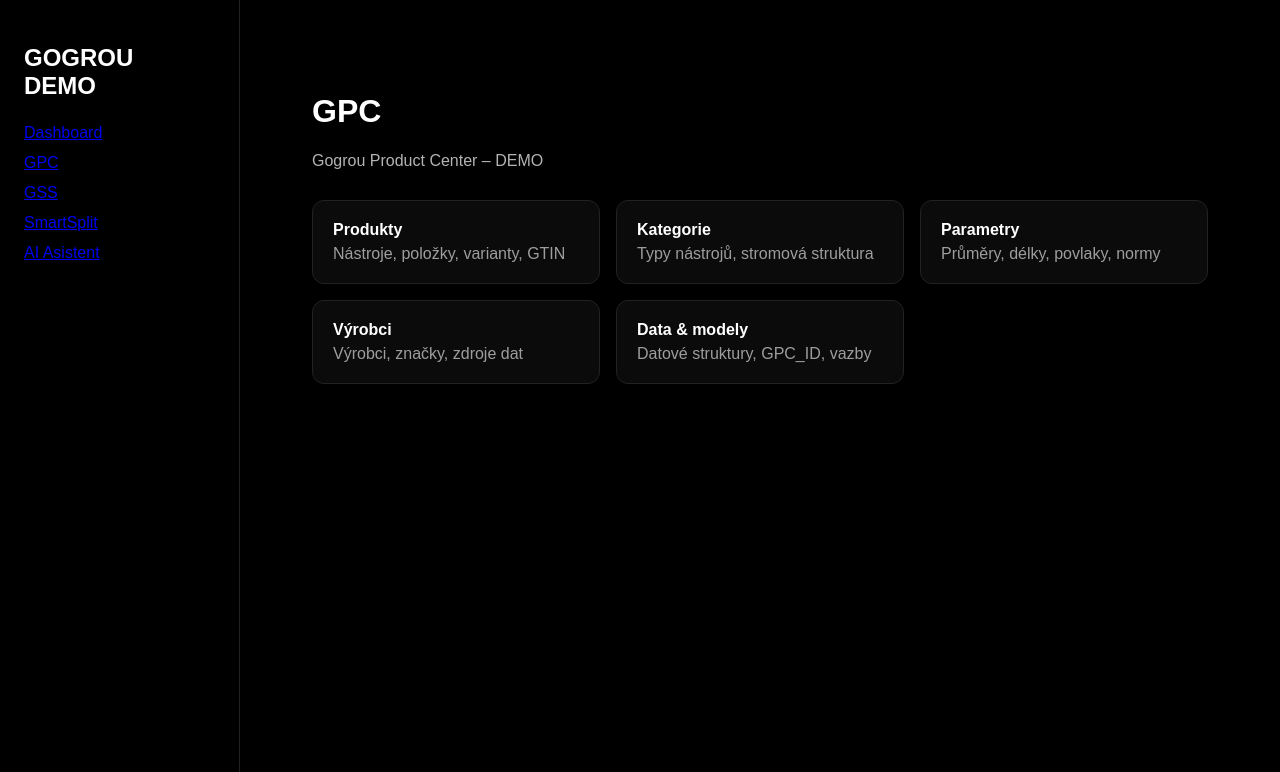
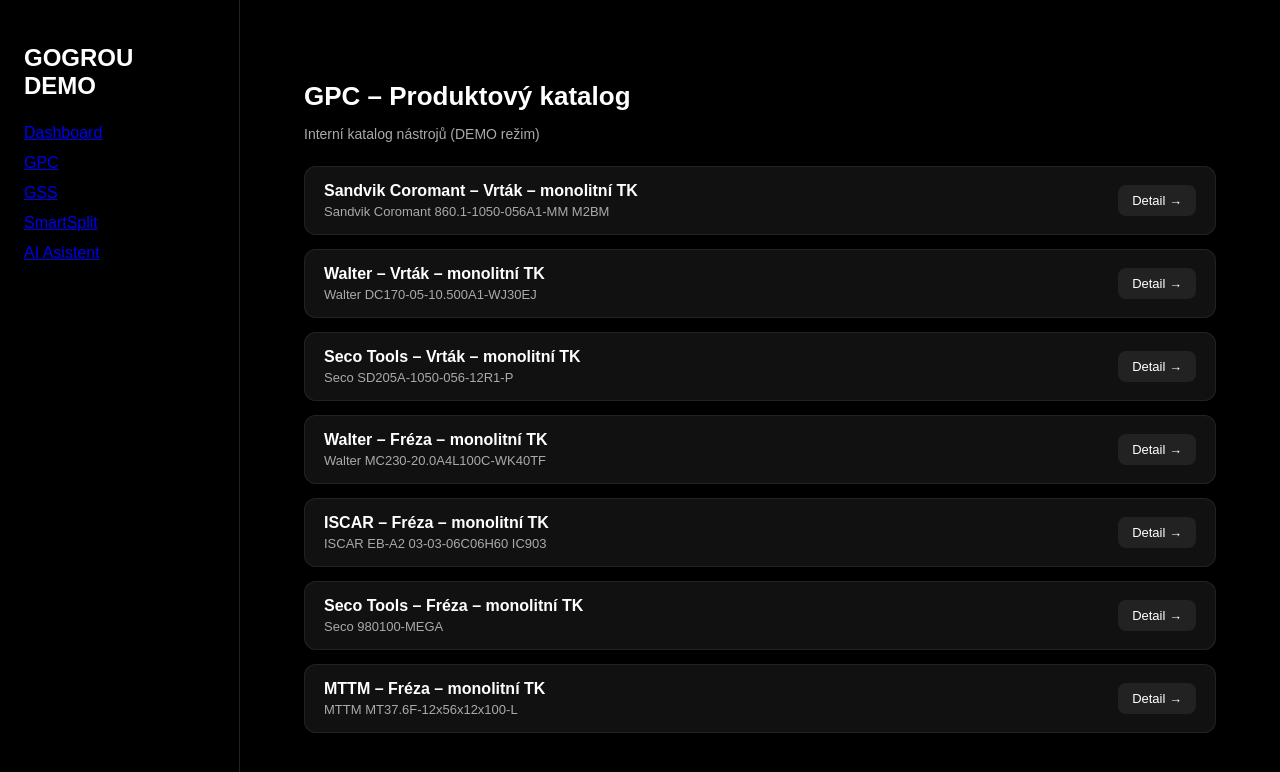
Before and after one commit to gogrou-app/gogrou-demo, a Next.js app: page /gpc in a window 1280 px wide. Shown: the top 772 px of the page. Built offline with nearby package versions, Linux system fonts and the light colour scheme.

Commit message:
LOCK: funkční stav

```diff
--- a/app/gpc/page.js
+++ /dev/null
@@ -1,63 +0,0 @@
-export default function GPCPage() {
-  return (
-    <div style={{ padding: 40, color: "white" }}>
-      <h1>GPC</h1>
-
-      <p style={{ opacity: 0.7 }}>
-        Gogrou Product Center – DEMO
-      </p>
-
-      <div
-        style={{
-          marginTop: 30,
-          display: "grid",
-          gridTemplateColumns: "repeat(auto-fit, minmax(240px, 1fr))",
-          gap: 16,
-        }}
-      >
-        <Card
-          title="Produkty"
-          desc="Nástroje, položky, varianty, GTIN"
-        />
-
-        <Card
-          title="Kategorie"
-          desc="Typy nástrojů, stromová struktura"
-        />
-
-        <Card
-          title="Parametry"
-          desc="Průměry, délky, povlaky, normy"
-        />
-
-        <Card
-          title="Výrobci"
-          desc="Výrobci, značky, zdroje dat"
-        />
-
-        <Card
-          title="Data & modely"
-          desc="Datové struktury, GPC_ID, vazby"
-        />
-      </div>
-    </div>
-  );
-}
-
-function Card({ title, desc }) {
-  return (
-    <div
-      style={{
-        border: "1px solid #222",
-        borderRadius: 12,
-        padding: 20,
-        background: "#0b0b0b",
-      }}
-    >
-      <strong>{title}</strong>
-      <div style={{ opacity: 0.6, marginTop: 6 }}>
-        {desc}
-      </div>
-    </div>
-  );
-}
--- a/app/gpc/page.jsx
+++ b/app/gpc/page.jsx
@@ -1,19 +1,86 @@
-import Card from "../components/Card";
+import Link from "next/link";
+import tools from "./data";
 
 export default function GPCPage() {
   return (
-    <>
-      <h1>GPC – Produktový katalog</h1>
-      <p style={{ opacity: 0.7, marginBottom: "24px" }}>
-        Interní katalog nástrojů (DEMO režim)
-      </p>
+    <div style={styles.wrapper}>
+      <h1 style={styles.title}>GPC – Produktový katalog</h1>
+      <p style={styles.subtitle}>Interní katalog nástrojů (DEMO režim)</p>
 
-      <div style={{ display: "flex", flexDirection: "column", gap: "16px" }}>
-        <Card>Sandvik Coromant – Vrták – monolitní TK</Card>
-        <Card>Walter – Vrták – monolitní TK</Card>
-        <Card>Seco Tools – Fréza – monolitní TK</Card>
-        <Card>ISCAR – Fréza – monolitní TK</Card>
+      <div style={styles.list}>
+        {tools.map((tool) => (
+          <div key={tool.gpc_id} style={styles.card}>
+            <div style={styles.left}>
+              <div style={styles.name}>
+                {tool.manufacturer} – {tool.type}
+              </div>
+              <div style={styles.meta}>{tool.name}</div>
+            </div>
+
+            <div style={styles.actions}>
+              <Link href={`/gpc/${tool.gpc_id}`} style={styles.link}>
+                Detail →
+              </Link>
+            </div>
+          </div>
+        ))}
       </div>
-    </>
+    </div>
   );
 }
+
+const styles = {
+  wrapper: {
+    padding: "32px",
+    maxWidth: "1100px",
+  },
+  title: {
+    fontSize: "26px",
+    fontWeight: "700",
+    marginBottom: "6px",
+  },
+  subtitle: {
+    fontSize: "14px",
+    color: "#aaa",
+    marginBottom: "24px",
+  },
+  list: {
+    display: "flex",
+    flexDirection: "column",
+    gap: "14px",
+  },
+  card: {
+    background: "#111",
+    borderRadius: "12px",
+    padding: "16px 20px",
+    display: "flex",
+    justifyContent: "space-between",
+    alignItems: "center",
+    boxShadow: "0 0 0 1px #222 inset",
+  },
+  left: {
+    display: "flex",
+    flexDirection: "column",
+  },
+  name: {
+    fontSize: "16px",
+    fontWeight: "600",
+  },
+  meta: {
+    fontSize: "13px",
+    color: "#aaa",
+    marginTop: "4px",
+  },
+  actions: {
+    display: "flex",
+    gap: "10px",
+  },
+  link: {
+    background: "#222",
+    padding: "8px 14px",
+    borderRadius: "8px",
+    textDecoration: "none",
+    color: "#fff",
+    fontSize: "13px",
+  },
+};
```
Also changed, not shown: app/gpc/[id]/page.js (deleted, +0 -68 lines).
